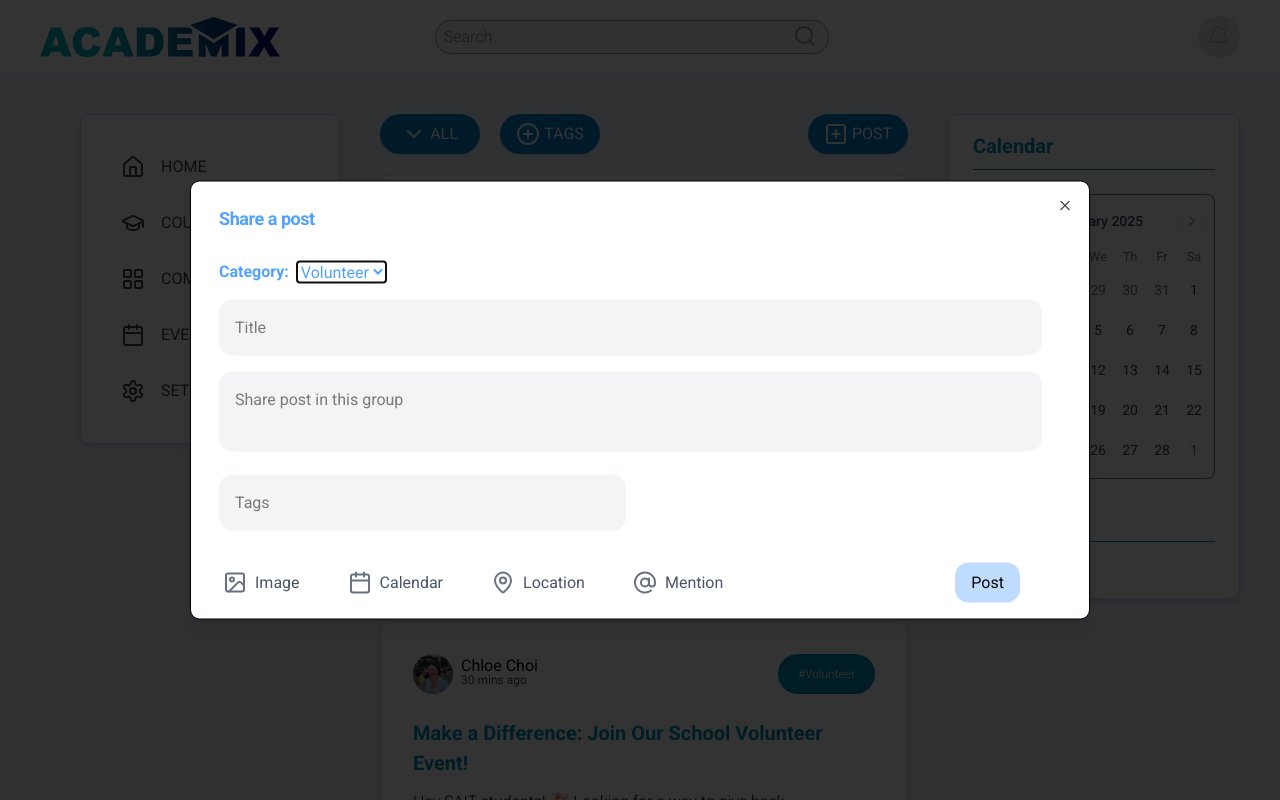
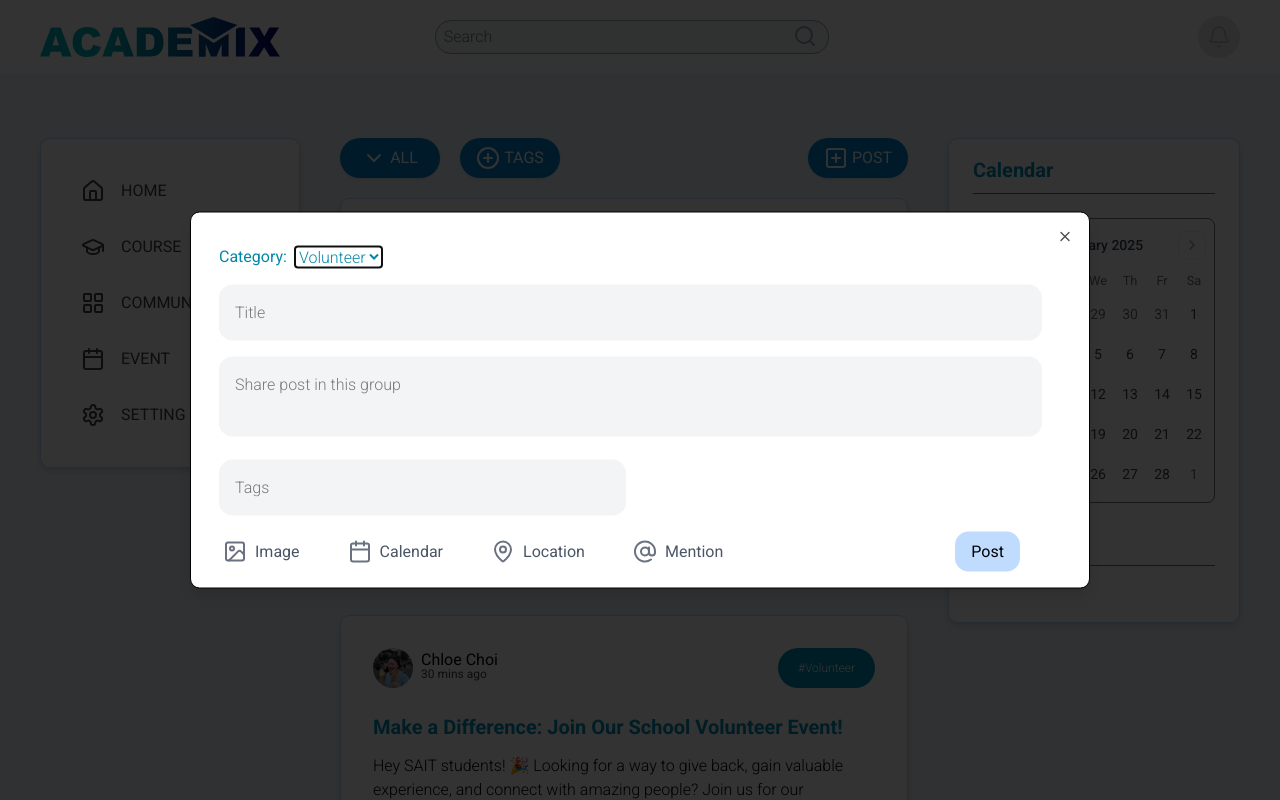
Before and after one commit to NeilMD/react-school-board, a React (Vite) app in the folder frontend/: page /home in a window 1280 px wide. Both pictures are taken after a click on the button "POST". Shown: the top 800 px of the page. Built offline with nearby package versions, Linux system fonts and the light colour scheme.

Commit message:
fix: YU changes

```diff
--- a/frontend/package.json
+++ b/frontend/package.json
@@ -28,13 +28,13 @@
     "clsx": "^2.1.1",
     "date-fns": "^4.1.0",
     "embla-carousel-react": "^8.5.2",
-    "lucide-react": "^0.475.0",
+    "lucide-react": "^0.483.0",
     "react": "^19.0.0",
     "react-day-picker": "8.10.1",
     "react-dom": "^19.0.0",
     "react-hook-form": "^7.54.2",
     "react-router": "^7.1.5",
-    "tailwind-merge": "^3.0.1",
+    "tailwind-merge": "^3.0.2",
     "zod": "^3.24.1"
   },
   "devDependencies": {
--- a/frontend/src/components/ui/dialog.jsx
+++ b/frontend/src/components/ui/dialog.jsx
@@ -1,15 +1,12 @@
 import * as React from "react";
 import * as DialogPrimitive from "@radix-ui/react-dialog";
 import { X } from "lucide-react";
-
 import { cn } from "@/lib/utils";
 
 const Dialog = DialogPrimitive.Root;
 
 const DialogTrigger = DialogPrimitive.Trigger;
-
 const DialogPortal = DialogPrimitive.Portal;
-
 const DialogClose = DialogPrimitive.Close;
 
 const DialogOverlay = React.forwardRef(({ className, ...props }, ref) => (
@@ -31,7 +28,7 @@ const DialogContent = React.forwardRef(
       <DialogPrimitive.Content
         ref={ref}
         className={cn(
-          "fixed top-[50%] left-[50%] z-50 grid w-full max-w-lg translate-x-[-50%] translate-y-[-50%] gap-4 border bg-background p-6 shadow-lg duration-200 data-[state=closed]:animate-out data-[state=closed]:fade-out-0 data-[state=closed]:slide-out-to-left-1/2 data-[state=closed]:slide-out-to-top-[48%] data-[state=closed]:zoom-out-95 data-[state=open]:animate-in data-[state=open]:fade-in-0 data-[state=open]:slide-in-from-left-1/2 data-[state=open]:slide-in-from-top-[48%] data-[state=open]:zoom-in-95 sm:rounded-lg",
+          "fixed top-[50%] left-[50%] z-50 w-full max-w-lg -translate-x-1/2 -translate-y-1/2 transform gap-4 border bg-background p-6 shadow-lg duration-200 data-[state=closed]:animate-out data-[state=closed]:fade-out-0 data-[state=closed]:zoom-out-95 data-[state=open]:animate-in data-[state=open]:fade-in-0 data-[state=open]:zoom-in-95 sm:rounded-lg",
           className,
         )}
         {...props}>
--- a/frontend/src/index.css
+++ b/frontend/src/index.css
@@ -90,6 +90,7 @@
   --font-roboto: "Roboto", sans-serif;
   --color-home: #eff6ff;
   --color-blue-border: #bfdbfe;
+  --color-form: #0288a9;
   --academix-blue: #bfdbfe;
   --color-text-base: #3f3f46;
 }
@@ -104,16 +105,16 @@
   }
 
   * {
-    @apply font-roboto box-border;
+    @apply box-border font-roboto;
   }
 
   .home-card {
-    @apply border-blue-border mb-4 h-fit rounded-[10px] border bg-white p-8 pb-2 drop-shadow-md;
+    @apply mb-4 h-fit rounded-[10px] border border-blue-border bg-white p-8 pb-2 drop-shadow-md;
   }
 
   #sidebar-list {
     li {
-      @apply hover:bg-(--color-home) mt-4 flex cursor-pointer items-center gap-4 rounded-3xl px-4 py-2 transition duration-300 ease-in-out;
+      @apply mt-4 flex cursor-pointer items-center gap-4 rounded-3xl px-4 py-2 transition duration-300 ease-in-out hover:bg-(--color-home);
     }
   }
 
@@ -126,6 +127,6 @@
   }
 
   .hover-effect {
-    @apply hover:bg-(--color-home) cursor-pointer transition duration-300 ease-in-out hover:text-gray-800;
+    @apply cursor-pointer transition duration-300 ease-in-out hover:bg-(--color-home) hover:text-gray-800;
   }
 }
--- a/frontend/src/pages/home/Home.jsx
+++ b/frontend/src/pages/home/Home.jsx
@@ -23,12 +23,15 @@ function Home() {
   };
 
   return (
-    <div className="relative flex h-fit min-h-full flex-col bg-(--color-home)">
+    <>
+      <div
+        id="main"
+        className="relative flex h-fit min-h-full flex-col bg-(--color-home)">
         <header className="fixed top-0 z-50 w-full">
           <NavHeader />
         </header>
+        <SharePost open={isDialogOpen} onClose={handleDialogClose} />
         <main className="mx-10 mt-[114px] flex grow flex-row gap-10">
-        <SharePost open={isDialogOpen} onClose={handleDialogClose} />
           <div className="max-w-[282px] basis-1/10">
             <Sidebar />
           </div>
@@ -40,7 +43,9 @@ function Home() {
               </div>
               <PostButton onClick={handleDialogOpen} />
             </div>
-          <div id="post-section" className="flex flex-col items-center gap-y-5">
+            <div
+              id="post-section"
+              className="flex flex-col items-center gap-y-5">
               <Post />
               <Post />
               <Post />
@@ -54,6 +59,7 @@ function Home() {
         </main>
         <footer>footer</footer>
       </div>
+    </>
   );
 }
 
--- a/frontend/src/pages/home/components/sharepost.jsx
+++ b/frontend/src/pages/home/components/sharepost.jsx
@@ -57,26 +57,25 @@ export function SharePost({ open, onClose }) {
   };
 
   return (
-    <div className="">
-      <Dialog open={open} onClose={onClose}>
+    <div>
+      <Dialog
+        open={open}
+        onOpenChange={(isOpen) => {
+          if (!isOpen) {
+            onClose(); // Properly invoke the onClose function
+          }
+        }}>
         <DialogTrigger asChild>
           <button></button>
         </DialogTrigger>
         <DialogContent className="w-[900px] max-w-full overflow-y-auto rounded-xl bg-white p-4">
-          <DialogHeader>
-            <DialogTitle className="mt-3 ml-3 font-bold text-blue-400">
-              Share a post
-            </DialogTitle>
-          </DialogHeader>
           <div className="grid gap-4 py-4">
             {/* Select Category Section */}
-            <div className="ml-3 flex items-center">
-              <label
-                htmlFor="category"
-                className="mr-2 font-bold text-blue-400">
+            <div className="ml-3 flex items-center text-form">
+              <label htmlFor="category" className="mr-2 font-normal">
                 Category:
               </label>
-              <select id="category" className="text-blue-400">
+              <select id="category" className="font-light">
                 <option value="volunteer">Volunteer</option>
                 <option value="school">School</option>
               </select>
@@ -91,14 +90,14 @@ export function SharePost({ open, onClose }) {
                 value={title}
                 onChange={(e) => setTitle(e.target.value)}
                 required
-                className="ml-3 w-[95%] rounded-xl bg-gray-100 p-4 focus:ring-2 focus:ring-blue-500 focus:outline-none"
+                className="text-thin ml-3 w-[95%] rounded-xl bg-gray-100 p-4 placeholder:font-light focus:ring-2 focus:ring-blue-500 focus:outline-none"
               />
             </div>
 
             {/* Content Section */}
             <div>
               <textarea
-                className="ml-3 w-[95%] resize-none rounded-xl bg-gray-100 p-4 focus:ring-2 focus:ring-blue-500 focus:outline-none"
+                className="ml-3 w-[95%] resize-none rounded-xl bg-gray-100 p-4 placeholder:font-light focus:ring-2 focus:ring-blue-500 focus:outline-none"
                 placeholder="Share post in this group"
                 value={content}
                 onChange={(e) => setContent(e.target.value)}
@@ -114,13 +113,13 @@ export function SharePost({ open, onClose }) {
                 placeholder="Tags"
                 value={tags}
                 onChange={(e) => setTags(e.target.value)}
-                className="ml-3 w-[47%] rounded-xl bg-gray-100 p-4 focus:ring-2 focus:ring-blue-500 focus:outline-none"
+                className="ml-3 w-[47%] rounded-xl bg-gray-100 p-4 placeholder:font-light focus:ring-2 focus:ring-blue-500 focus:outline-none"
               />
             </div>
           </div>
 
           {/* Buttons for Image, Calendar, Location, Mention, and Post */}
-          <div className="flex items-center gap-4">
+          <div className="flex items-center gap-4 font-normal">
             <label
               htmlFor="fileInput"
               className="hover-effect location-icon hover-effect transition-default flex cursor-pointer items-center space-x-2 rounded-lg px-4 py-2">
```
Also changed, not shown: 1 other file (tests, documents, lock files or other folders). Lines whose indentation alone changed are shown as unchanged.
